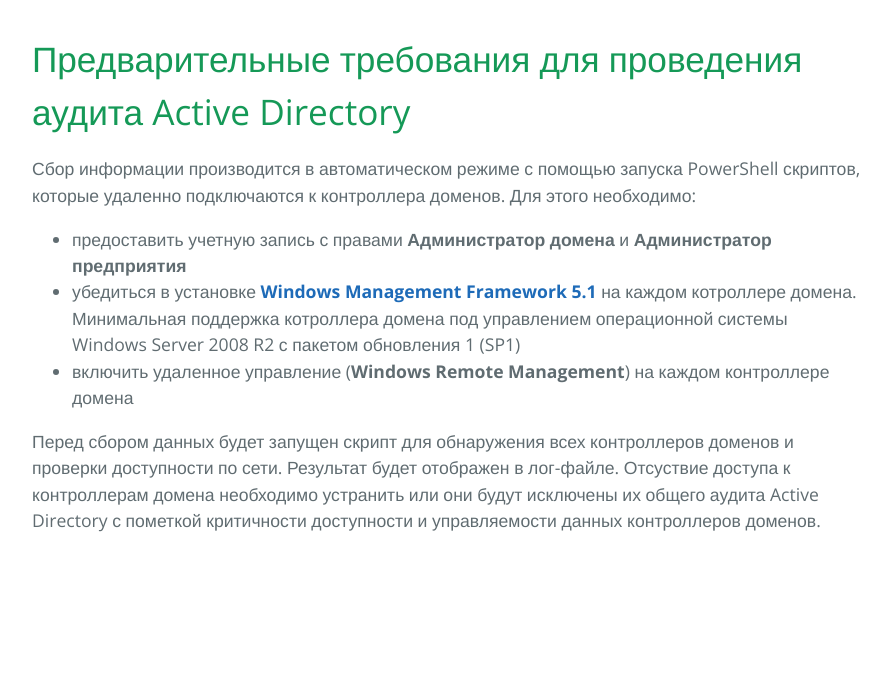
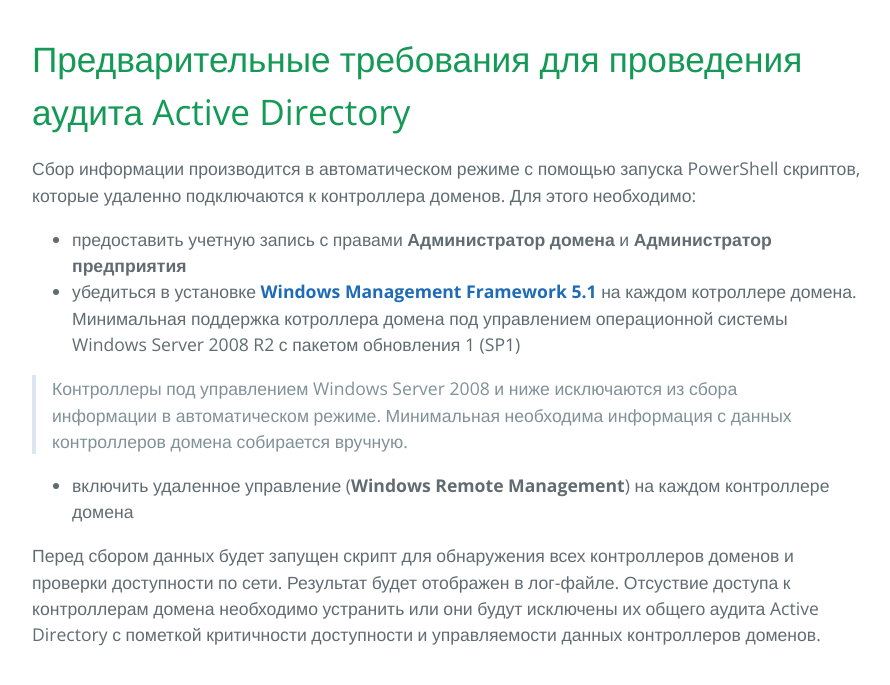
Before and after one commit to dasternd/ad-audit, a Jekyll site: the page built from Prerequisite/index.md, in a window 1280 px wide. Shown: the top 685 px of the page, without its empty margins (192-1082 px from the left). Built offline with Jekyll 4.4.1, drawn with Linux system fonts in a browser that asks for light colours; our own code applies the rules of GitHub Pages for plain Markdown files.

Commit message:
Edit Prerequisite

```diff
--- a/Prerequisite/index.md
+++ b/Prerequisite/index.md
@@ -3,6 +3,9 @@
 Сбор информации производится в автоматическом режиме с помощью запуска PowerShell скриптов, которые удаленно подключаются к контроллера доменов. Для этого необходимо:
 - предоставить учетную запись с правами **Администратор домена** и **Администратор предприятия**
 - убедиться в установке [**Windows Management Framework 5.1**](https://docs.microsoft.com/ru-ru/powershell/scripting/windows-powershell/wmf/overview?view=powershell-7.2) на каждом котроллере домена. Минимальная поддержка котроллера домена под управлением операционной системы Windows Server 2008 R2 с пакетом обновления 1 (SP1)
+
+> Контроллеры под управлением Windows Server 2008 и ниже исключаются из сбора информации в автоматическом режиме. Минимальная необходима информация с данных контроллеров домена собирается вручную.
+
 - включить удаленное управление (**Windows Remote Management**) на каждом контроллере домена
 
 
```
